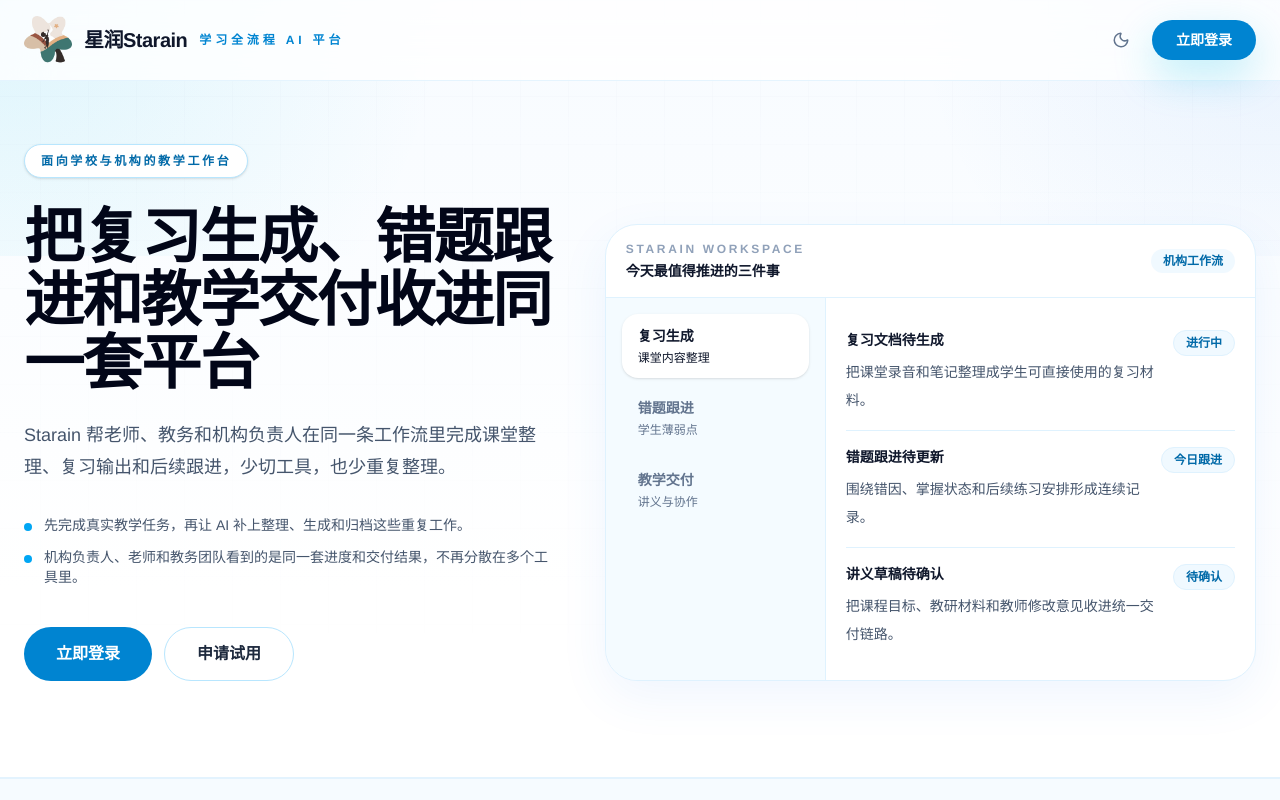
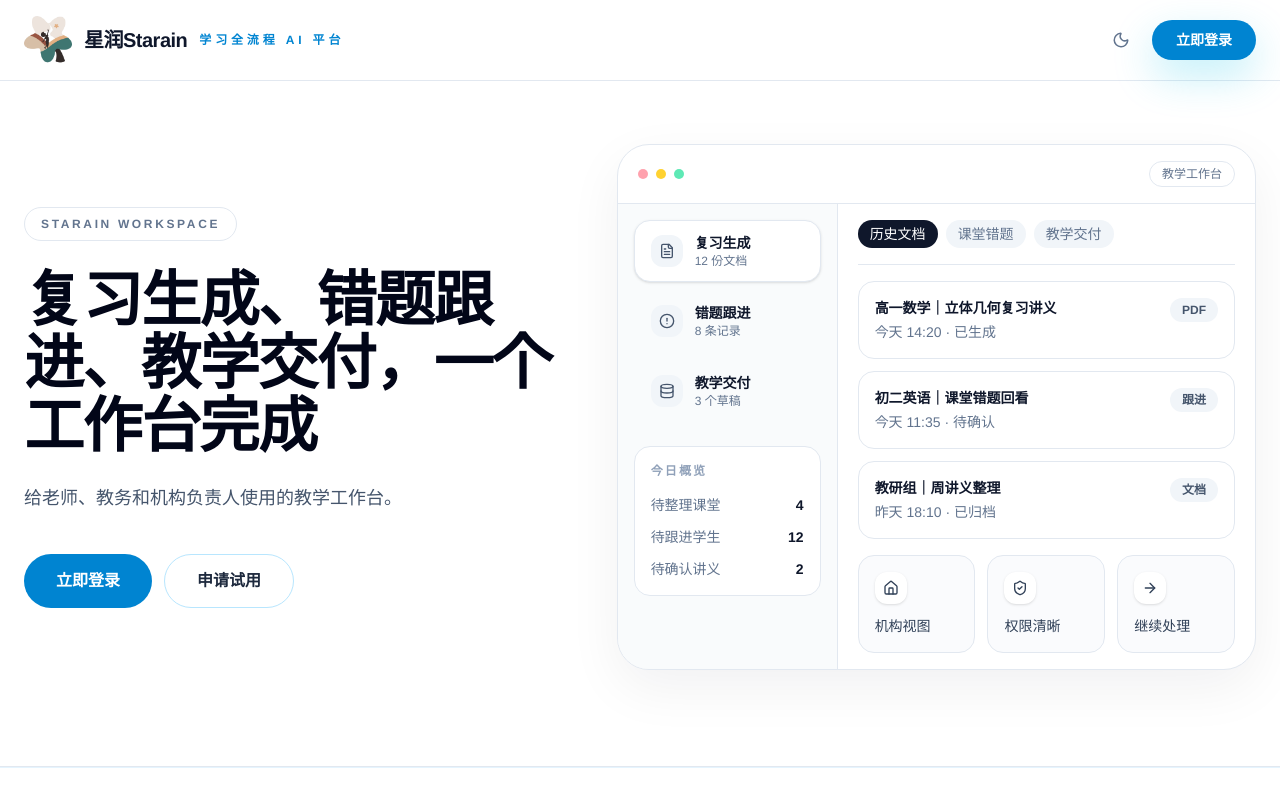
Before and after one commit to KaynXu/Xingrun-Website, a React (Vite) app in the folder frontend/: page / in a window 1280 px wide. Shown: the top 800 px of the page. Built offline with nearby package versions, Linux system fonts and the light colour scheme.

Commit message:
refine landing hero presentation

```diff
--- a/frontend/src/features/landing/LandingPage.tsx
+++ b/frontend/src/features/landing/LandingPage.tsx
@@ -216,8 +216,8 @@ export function LandingPage({
   const handleRegister = onApplyOrganization ?? onRegister ?? (() => undefined);
 
   return (
-    <div className="min-h-screen bg-[#F6FBFF] text-slate-900 selection:bg-sky-200/70 dark:bg-[#0d1220] dark:text-slate-100">
-      <nav className="fixed top-0 z-50 w-full border-b border-sky-100/80 bg-white/80 backdrop-blur-xl dark:border-white/8 dark:bg-[#0d1220]/95">
+    <div className="min-h-screen bg-white text-slate-900 selection:bg-sky-200/70 dark:bg-slate-950 dark:text-slate-100">
+      <nav className="fixed top-0 z-50 w-full border-b border-slate-200 bg-white/92 backdrop-blur-xl dark:border-white/10 dark:bg-slate-950/96">
         <div className="mx-auto flex h-20 max-w-7xl items-center justify-between px-6">
           <div className="flex items-center gap-3">
             <img src="/logo.png" alt="Starain logo" className="h-12 w-12 object-contain" />
@@ -244,47 +244,24 @@ export function LandingPage({
         </div>
       </nav>
 
-      <section className="relative overflow-hidden border-b border-sky-100/80 bg-[linear-gradient(180deg,#f7fbff_0%,#ffffff_76%)] dark:border-white/8 dark:bg-[linear-gradient(180deg,#0d1220_0%,#111827_78%)]">
-        <div className="absolute inset-x-0 top-0 h-64 bg-[radial-gradient(circle_at_top_left,rgba(34,199,232,0.12),transparent_34%),radial-gradient(circle_at_top_right,rgba(47,128,237,0.08),transparent_28%)] dark:bg-[radial-gradient(circle_at_top_left,rgba(34,199,232,0.12),transparent_32%),radial-gradient(circle_at_top_right,rgba(47,128,237,0.1),transparent_28%)]" />
-        <div
-          className="absolute inset-0 opacity-[0.45] dark:opacity-[0.12]"
-          style={{
-            backgroundImage:
-              'linear-gradient(rgba(148,163,184,0.12) 1px, transparent 1px), linear-gradient(90deg, rgba(148,163,184,0.12) 1px, transparent 1px)',
-            backgroundPosition: 'center top',
-            backgroundSize: '48px 48px',
-            maskImage: 'linear-gradient(180deg, rgba(0,0,0,0.6) 0%, rgba(0,0,0,0.12) 72%, transparent 100%)',
-          }}
-        />
-
-        <div className="relative z-10 mx-auto max-w-7xl px-6 pb-20 pt-32 md:pb-24 md:pt-36">
-          <div className="grid gap-12 lg:grid-cols-[minmax(0,0.9fr)_minmax(0,1.1fr)] lg:items-end">
+      <section className="border-b border-slate-200 bg-white dark:border-white/10 dark:bg-slate-950">
+        <div className="mx-auto max-w-7xl px-6 pb-20 pt-32 md:pb-24 md:pt-36">
+          <div className="grid gap-12 lg:grid-cols-[minmax(0,0.92fr)_minmax(0,1.08fr)] lg:items-center">
             <motion.div
               initial={{ opacity: 0, y: 28 }}
               animate={{ opacity: 1, y: 0 }}
               transition={{ duration: 0.7, ease: [0.16, 1, 0.3, 1] }}
               className="max-w-2xl"
             >
-              <div className="inline-flex items-center rounded-full border border-sky-200 bg-white px-4 py-2 text-xs font-semibold tracking-[0.22em] text-sky-700 shadow-sm dark:border-white/10 dark:bg-white/5 dark:text-sky-200">
-                面向学校与机构的教学工作台
+              <div className="inline-flex items-center rounded-full border border-slate-200 px-4 py-2 text-xs font-semibold tracking-[0.22em] text-slate-500 dark:border-white/10 dark:text-slate-400">
+                STARAIN WORKSPACE
               </div>
               <h1 className="mt-7 max-w-4xl text-4xl font-black leading-[1.05] tracking-tight text-slate-950 dark:text-white sm:text-5xl md:text-6xl">
-                把复习生成、错题跟进和教学交付收进同一套平台
+                复习生成、错题跟进、教学交付，一个工作台完成
               </h1>
               <p className="mt-6 max-w-xl text-base leading-8 text-slate-600 dark:text-slate-300 md:text-lg">
-                Starain 帮老师、教务和机构负责人在同一条工作流里完成课堂整理、复习输出和后续跟进，少切工具，也少重复整理。
+                给老师、教务和机构负责人使用的教学工作台。
               </p>
-
-              <div className="mt-8 flex flex-col gap-3 text-sm text-slate-600 dark:text-slate-300">
-                <div className="flex items-start gap-3">
-                  <span className="mt-2 h-2 w-2 shrink-0 rounded-full bg-sky-500" />
-                  <p>先完成真实教学任务，再让 AI 补上整理、生成和归档这些重复工作。</p>
-                </div>
-                <div className="flex items-start gap-3">
-                  <span className="mt-2 h-2 w-2 shrink-0 rounded-full bg-sky-500" />
-                  <p>机构负责人、老师和教务团队看到的是同一套进度和交付结果，不再分散在多个工具里。</p>
-                </div>
-              </div>
 
               <div className="mt-10 flex flex-col gap-3 sm:flex-row">
                 <button
@@ -306,75 +283,142 @@ export function LandingPage({
               initial={{ opacity: 0, y: 36 }}
               animate={{ opacity: 1, y: 0 }}
               transition={{ delay: 0.12, duration: 0.78, ease: [0.16, 1, 0.3, 1] }}
-              className="overflow-hidden rounded-[2rem] border border-sky-100 bg-white shadow-[0_16px_48px_rgba(47,128,237,0.08)] dark:border-white/10 dark:bg-slate-950"
+              className="overflow-hidden rounded-[2rem] border border-slate-200 bg-white shadow-[0_18px_54px_rgba(15,23,42,0.06)] dark:border-white/10 dark:bg-slate-900"
             >
-              <div className="flex items-center justify-between border-b border-sky-100 px-5 py-4 dark:border-white/10">
-                <div>
-                  <p className="text-xs font-semibold uppercase tracking-[0.22em] text-slate-400 dark:text-slate-500">Starain workspace</p>
-                  <p className="mt-1 text-sm font-semibold text-slate-900 dark:text-white">今天最值得推进的三件事</p>
+              <div className="flex items-center justify-between border-b border-slate-200 px-5 py-4 dark:border-white/10">
+                <div className="flex items-center gap-2">
+                  <span className="h-2.5 w-2.5 rounded-full bg-rose-300" />
+                  <span className="h-2.5 w-2.5 rounded-full bg-amber-300" />
+                  <span className="h-2.5 w-2.5 rounded-full bg-emerald-300" />
                 </div>
-                <div className="rounded-full bg-sky-50 px-3 py-1 text-xs font-semibold text-sky-700 dark:bg-sky-500/10 dark:text-sky-300">
-                  机构工作流
+                <div className="rounded-full border border-slate-200 px-3 py-1 text-xs font-medium text-slate-500 dark:border-white/10 dark:text-slate-400">
+                  教学工作台
                 </div>
               </div>
 
               <div className="grid gap-0 lg:grid-cols-[220px_minmax(0,1fr)]">
-                <div className="border-b border-sky-100 bg-sky-50/70 px-4 py-4 dark:border-white/10 dark:bg-white/5 lg:border-b-0 lg:border-r">
+                <div className="border-b border-slate-200 bg-slate-50/80 px-4 py-4 dark:border-white/10 dark:bg-white/[0.03] lg:border-b-0 lg:border-r">
                   <div className="space-y-2">
                     {[
-                      ['复习生成', '课堂内容整理'],
-                      ['错题跟进', '学生薄弱点'],
-                      ['教学交付', '讲义与协作'],
-                    ].map(([title, subtitle], index) => (
+                      { icon: FileText, title: '复习生成', meta: '12 份文档', active: true },
+                      { icon: AlertCircle, title: '错题跟进', meta: '8 条记录', active: false },
+                      { icon: Database, title: '教学交付', meta: '3 个草稿', active: false },
+                    ].map((item) => {
+                      const Icon = item.icon;
+                      return (
                         <div
-                        key={title}
-                        className={`rounded-2xl px-4 py-3 ${
-                          index === 0
-                            ? 'bg-white text-slate-900 shadow-sm dark:bg-slate-900 dark:text-white'
-                            : 'text-slate-500 dark:text-slate-400'
+                          key={item.title}
+                          className={`rounded-2xl border px-4 py-3 ${
+                            item.active
+                              ? 'border-slate-200 bg-white shadow-sm dark:border-white/10 dark:bg-slate-900'
+                              : 'border-transparent bg-transparent'
                           }`}
                         >
-                        <p className="text-sm font-semibold">{title}</p>
-                        <p className="mt-1 text-xs">{subtitle}</p>
+                          <div className="flex items-center gap-3">
+                            <span className="rounded-xl bg-slate-100 p-2 text-slate-600 dark:bg-white/5 dark:text-slate-300">
+                              <Icon className="h-4 w-4" />
+                            </span>
+                            <div>
+                              <p className="text-sm font-semibold text-slate-900 dark:text-white">{item.title}</p>
+                              <p className="text-xs text-slate-500 dark:text-slate-400">{item.meta}</p>
+                            </div>
+                          </div>
+                        </div>
+                      );
+                    })}
+                  </div>
+
+                  <div className="mt-6 rounded-2xl border border-slate-200 bg-white p-4 dark:border-white/10 dark:bg-slate-900">
+                    <p className="text-xs font-semibold tracking-[0.18em] text-slate-400">今日概览</p>
+                    <div className="mt-4 space-y-3">
+                      {[
+                        ['待整理课堂', '4'],
+                        ['待跟进学生', '12'],
+                        ['待确认讲义', '2'],
+                      ].map(([label, value]) => (
+                        <div key={label} className="flex items-center justify-between text-sm">
+                          <span className="text-slate-500 dark:text-slate-400">{label}</span>
+                          <span className="font-semibold text-slate-900 dark:text-white">{value}</span>
                         </div>
                       ))}
                     </div>
                   </div>
+                </div>
 
                 <div className="px-5 py-4">
-                  <div className="grid gap-0">
+                  <div className="flex flex-wrap items-center gap-2 border-b border-slate-200 pb-4 dark:border-white/10">
+                    {['历史文档', '课堂错题', '教学交付'].map((tab, index) => (
+                      <span
+                        key={tab}
+                        className={`rounded-full px-3 py-1 text-sm font-medium ${
+                          index === 0
+                            ? 'bg-slate-900 text-white dark:bg-white dark:text-slate-900'
+                            : 'bg-slate-100 text-slate-500 dark:bg-white/5 dark:text-slate-400'
+                        }`}
+                      >
+                        {tab}
+                      </span>
+                    ))}
+                  </div>
+
+                  <div className="space-y-3 pt-4">
                     {[
                       {
-                        title: '复习文档待生成',
-                        body: '把课堂录音和笔记整理成学生可直接使用的复习材料。',
-                        status: '进行中',
+                        title: '高一数学｜立体几何复习讲义',
+                        body: '今天 14:20 · 已生成',
+                        status: 'PDF',
                       },
                       {
-                        title: '错题跟进待更新',
-                        body: '围绕错因、掌握状态和后续练习安排形成连续记录。',
-                        status: '今日跟进',
+                        title: '初二英语｜课堂错题回看',
+                        body: '今天 11:35 · 待确认',
+                        status: '跟进',
                       },
                       {
-                        title: '讲义草稿待确认',
-                        body: '把课程目标、教研材料和教师修改意见收进统一交付链路。',
-                        status: '待确认',
+                        title: '教研组｜周讲义整理',
+                        body: '昨天 18:10 · 已归档',
+                        status: '文档',
                       },
                     ].map((item, index) => (
                       <div
                         key={item.title}
-                        className={`flex flex-col gap-3 py-4 sm:flex-row sm:items-start sm:justify-between ${
-                          index === 0 ? '' : 'border-t border-sky-100 dark:border-white/10'
+                        className={`rounded-2xl border border-slate-200 px-4 py-4 dark:border-white/10 ${
+                          index === 0 ? '' : ''
                         }`}
                       >
-                        <div className="max-w-lg">
+                        <div className="flex items-start justify-between gap-4">
+                          <div className="space-y-1">
                             <p className="text-sm font-semibold text-slate-900 dark:text-white">{item.title}</p>
-                          <p className="mt-2 text-sm leading-7 text-slate-600 dark:text-slate-300">{item.body}</p>
+                            <p className="text-sm text-slate-500 dark:text-slate-400">{item.body}</p>
                           </div>
-                        <div className="shrink-0 rounded-full border border-sky-100 bg-sky-50 px-3 py-1 text-xs font-semibold text-sky-700 dark:border-sky-500/20 dark:bg-sky-500/10 dark:text-sky-300">
+                          <div className="shrink-0 rounded-full bg-slate-100 px-3 py-1 text-xs font-semibold text-slate-600 dark:bg-white/5 dark:text-slate-300">
                             {item.status}
                           </div>
                         </div>
+                      </div>
                     ))}
+                  </div>
+
+                  <div className="mt-4 grid gap-3 sm:grid-cols-3">
+                    {[
+                      { icon: Home, label: '机构视图' },
+                      { icon: ShieldCheck, label: '权限清晰' },
+                      { icon: ArrowRight, label: '继续处理' },
+                    ].map((item) => {
+                      const Icon = item.icon;
+                      return (
+                        <div
+                          key={item.label}
+                          className="rounded-2xl border border-slate-200 bg-slate-50/70 px-4 py-4 dark:border-white/10 dark:bg-white/[0.03]"
+                        >
+                          <span className="inline-flex rounded-xl bg-white p-2 text-slate-700 shadow-sm dark:bg-slate-900 dark:text-slate-200">
+                            <Icon className="h-4 w-4" />
+                          </span>
+                          <p className="mt-3 text-sm font-medium text-slate-700 dark:text-slate-200">
+                            {item.label}
+                          </p>
+                        </div>
+                      );
+                    })}
                   </div>
                 </div>
               </div>
```
Also changed, not shown: 1 other file (tests, documents, lock files or other folders). Lines whose indentation alone changed are shown as unchanged.
